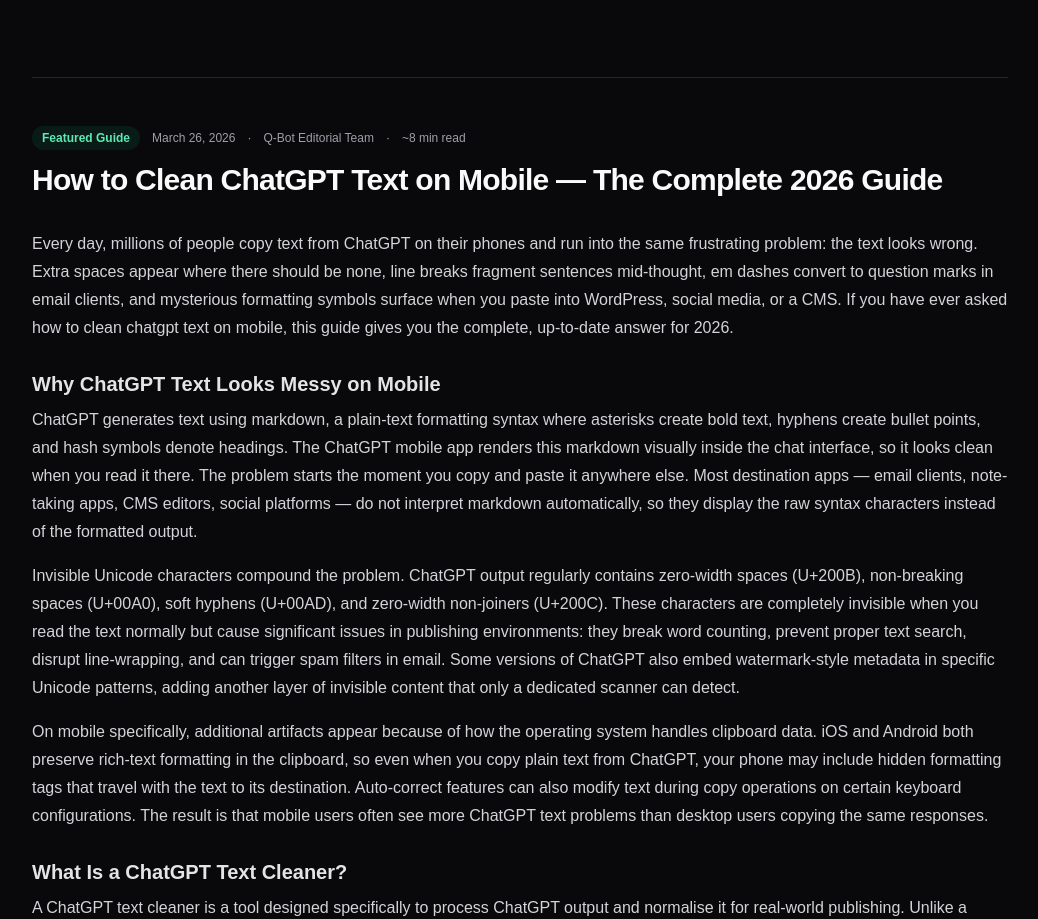
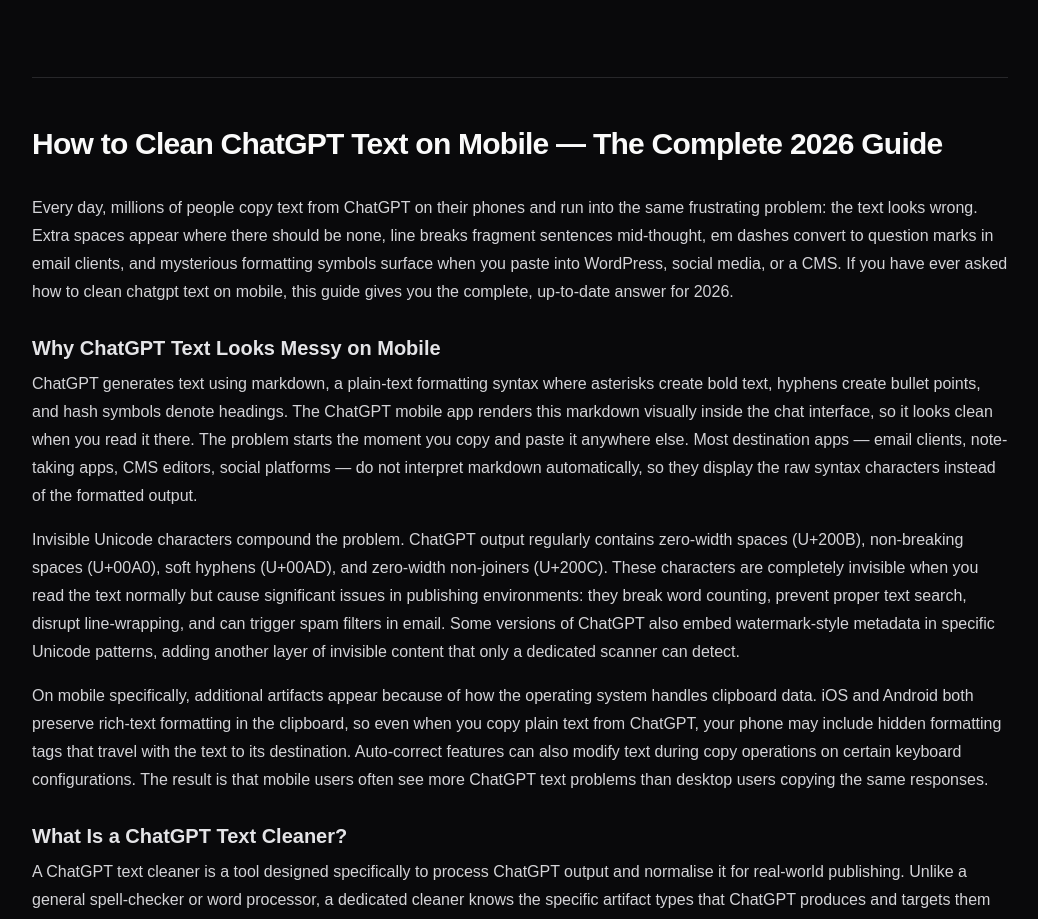
Before and after one commit to regmandrex/chatgpt4mobile, a Next.js app: page / in a window 1280 px wide. Shown: the part 1000-1919 px from the top of the page, without its empty margins (120-1158 px from the left). Built offline with nearby package versions, Linux system fonts and the light colour scheme; no server answers.

Commit message:
Remove meta bar from featured article on homepage
Strip Featured Guide tag, date, author, and read time — homepage
article should read as native content, not a reposted blog entry.

Co-Authored-By: Claude Opus 4.6 <noreply@anthropic.com>

```diff
--- a/src/app/page.tsx
+++ b/src/app/page.tsx
@@ -172,21 +172,9 @@ export default function Home() {
 
         {/* Featured Article */}
         <section id="featured-article" className="space-y-8 border-t border-zinc-800 pt-12">
-          <div className="space-y-3">
-            <div className="flex flex-wrap items-center gap-3 text-xs text-zinc-400">
-              <span className="rounded-full bg-emerald-500/10 px-2.5 py-1 text-xs font-semibold text-emerald-300">
-                Featured Guide
-              </span>
-              <span>March 26, 2026</span>
-              <span>&middot;</span>
-              <span>Q-Bot Editorial Team</span>
-              <span>&middot;</span>
-              <span>~8 min read</span>
-            </div>
-            <h2 className="text-2xl font-semibold tracking-tight sm:text-3xl">
-              How to Clean ChatGPT Text on Mobile &mdash; The Complete 2026 Guide
-            </h2>
-          </div>
+          <h2 className="text-2xl font-semibold tracking-tight sm:text-3xl">
+            How to Clean ChatGPT Text on Mobile &mdash; The Complete 2026 Guide
+          </h2>
 
           <div className="prose-content max-w-none space-y-0">
             <p>
```
